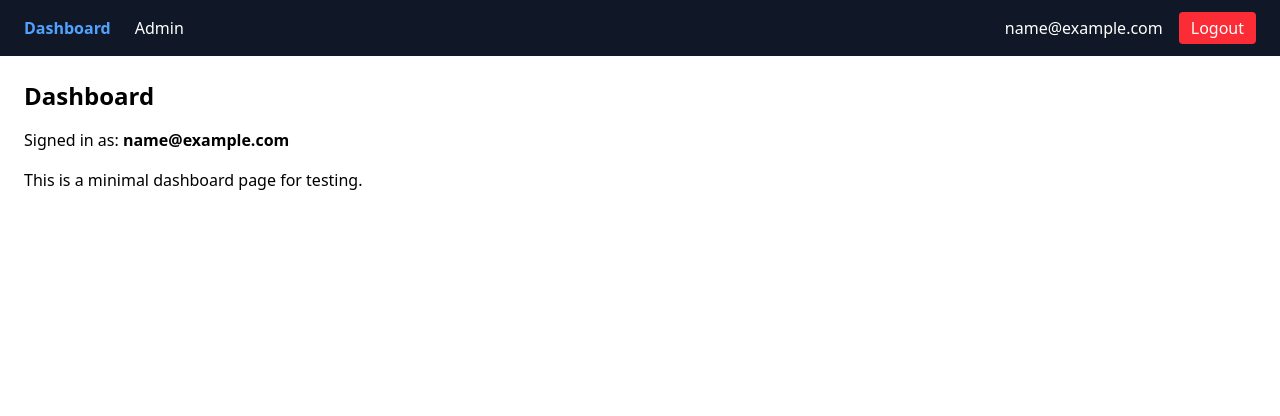
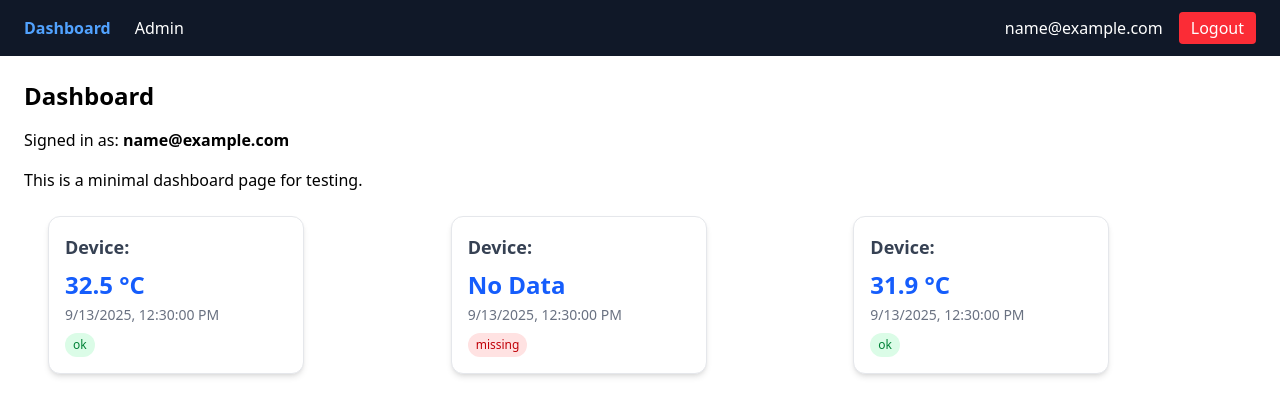
Before and after one commit to I-am-nagesh/dashboard-dsgroup, a React (Vite) app: page /dashboard in a window 1280 px wide. Shown: the top 416 px of the page. Built offline with nearby package versions, Linux system fonts and the light colour scheme; no server answers; sample sign-in values are in the browser's storage.

Commit message:
testing demo dashboard with device card

```diff
--- /dev/null
+++ b/src/features/dashboard/components/DeviceCard.jsx
@@ -0,0 +1,27 @@
+
+const DeviceCard = ({ slave_id, temperature, timestamp, status }) => {
+  return (
+    <div className="bg-white shadow-md rounded-xl p-4 w-64 border border-gray-200">
+      <h3 className="text-lg font-semibold text-gray-700">
+        Device: {slave_id}
+      </h3>
+      <p className="text-2xl font-bold text-blue-600 mt-2">
+        {temperature !== null ? `${temperature} °C` : "No Data"}
+      </p>
+      <p className="text-sm text-gray-500 mt-1">
+        {timestamp ? new Date(timestamp).toLocaleString() : "No Timestamp"}
+      </p>
+      <span
+        className={`inline-block mt-2 px-2 py-1 text-xs rounded-full ${
+          status === "ok"
+            ? "bg-green-100 text-green-700"
+            : "bg-red-100 text-red-700"
+        }`}
+      >
+        {status || "unknown"}
+      </span>
+    </div>
+  );
+};
+
+export default DeviceCard;
--- a/src/features/dashboard/pages/DashboardPage.jsx
+++ b/src/features/dashboard/pages/DashboardPage.jsx
@@ -1,5 +1,28 @@
 import React from "react";
 import { useAuthStore } from "../../../store/authStore";
+
+import DeviceCard from "../components/DeviceCard";
+
+const mockDevices = [
+  {
+    deviceId: "device_01",
+    temperature: 32.5,
+    timestamp: "2025-09-13T12:30:00Z",
+    status: "ok",
+  },
+  {
+    deviceId: "device_02",
+    temperature: null,
+    timestamp: "2025-09-13T12:30:00Z",
+    status: "missing",
+  },
+  {
+    deviceId: "device_03",
+    temperature: 31.9,
+    timestamp: "2025-09-13T12:30:00Z",
+    status: "ok",
+  },
+];
 
 export default function DashboardPage() {
   const { user } = useAuthStore();
@@ -7,8 +30,22 @@ export default function DashboardPage() {
   return (
     <div className="p-6">
       <h1 className="text-2xl font-bold mb-4">Dashboard</h1>
-      <p>Signed in as: <strong>{user?.email}</strong></p>
+      <p>
+        Signed in as: <strong>{user?.email}</strong>
+      </p>
       <p className="mt-4">This is a minimal dashboard page for testing.</p>
+
+      <div className="p-6 grid grid-cols-1 sm:grid-cols-2 md:grid-cols-3 gap-6">
+        {mockDevices.map((device) => (
+          <DeviceCard
+            key={device.deviceId}
+            deviceId={device.deviceId}
+            temperature={device.temperature}
+            timestamp={device.timestamp}
+            status={device.status}
+          />
+        ))}
+      </div>
     </div>
   );
 }
```
